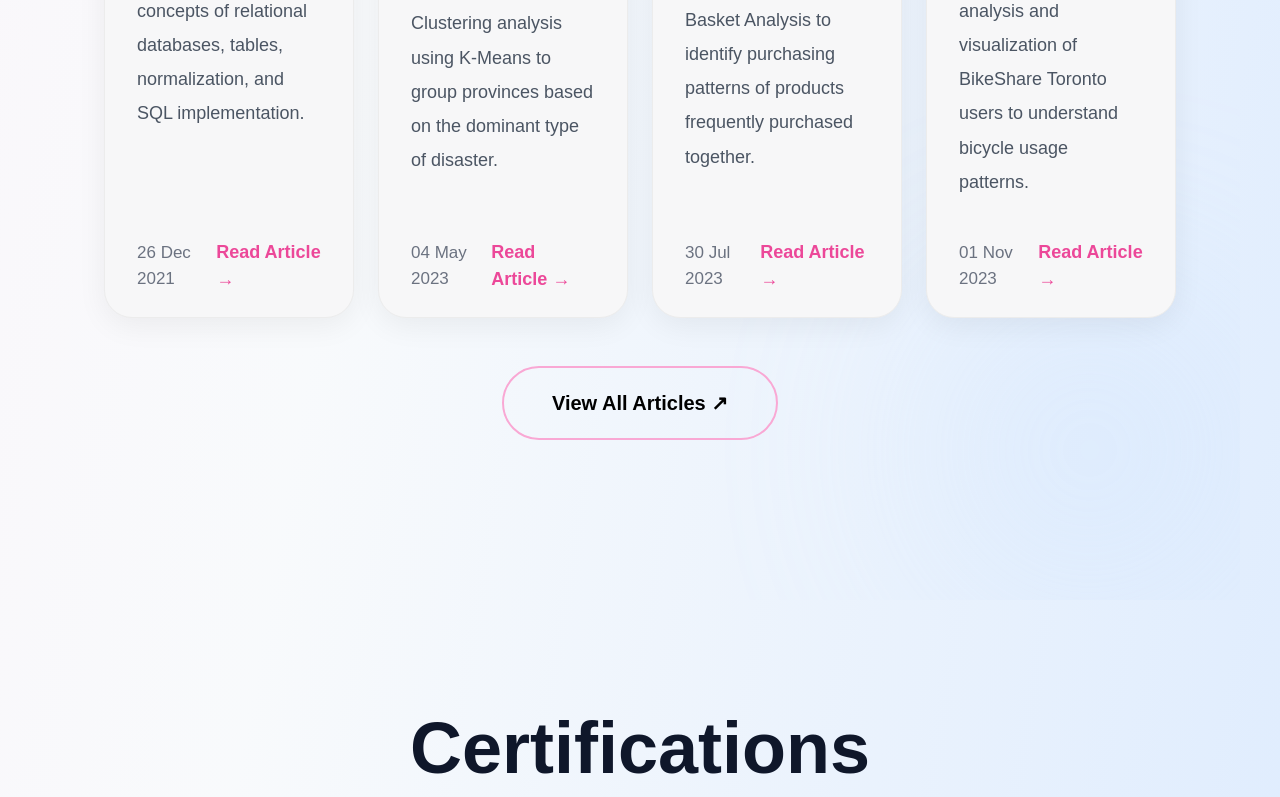
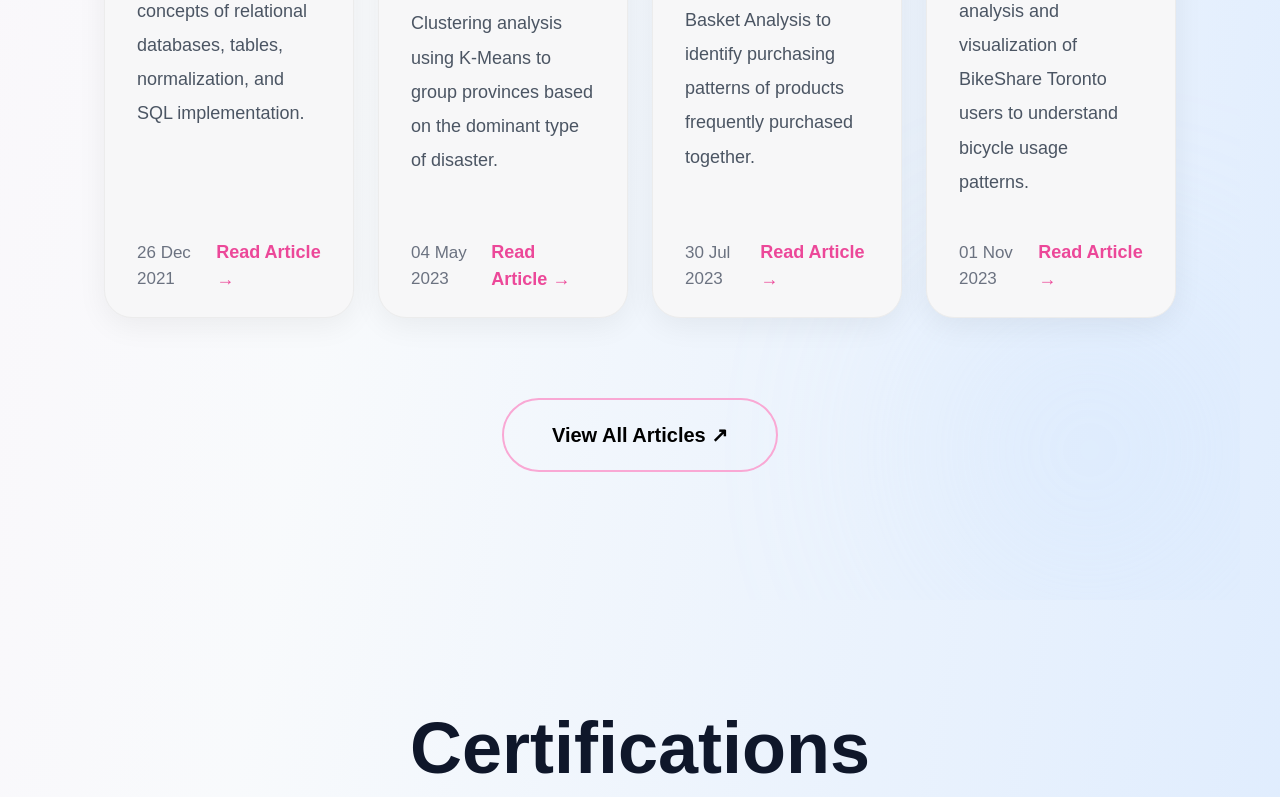
Before and after one commit to lintangntyas/portfolio, a Next.js app: page / in a window 1280 px wide. Shown: the part 5297-6094 px from the top of the page. Built offline with nearby package versions, Linux system fonts and the light colour scheme.

Commit message:
Update page.js

```diff
--- a/app/page.js
+++ b/app/page.js
@@ -887,7 +887,7 @@ export default function Home() {
       {/* MEDIUM */}
       <section
         id="medium"
-        className="min-h-screen px-6 md:px-16 py-24 pb-40 relative overflow-hidden"
+        className="w-full px-6 md:px-16 py-24 pb-32 relative overflow-hidden"
       >
 
         {/* BACKGROUND */}
@@ -1438,7 +1438,7 @@ export default function Home() {
         </div>
 
         {/* BUTTON */}
-        <div className="flex justify-center mt-12 relative z-10">
+        <div className="flex justify-center mt-20 relative z-10">
 
           <a
             href="https://medium.com/@lintangntyas"
```
